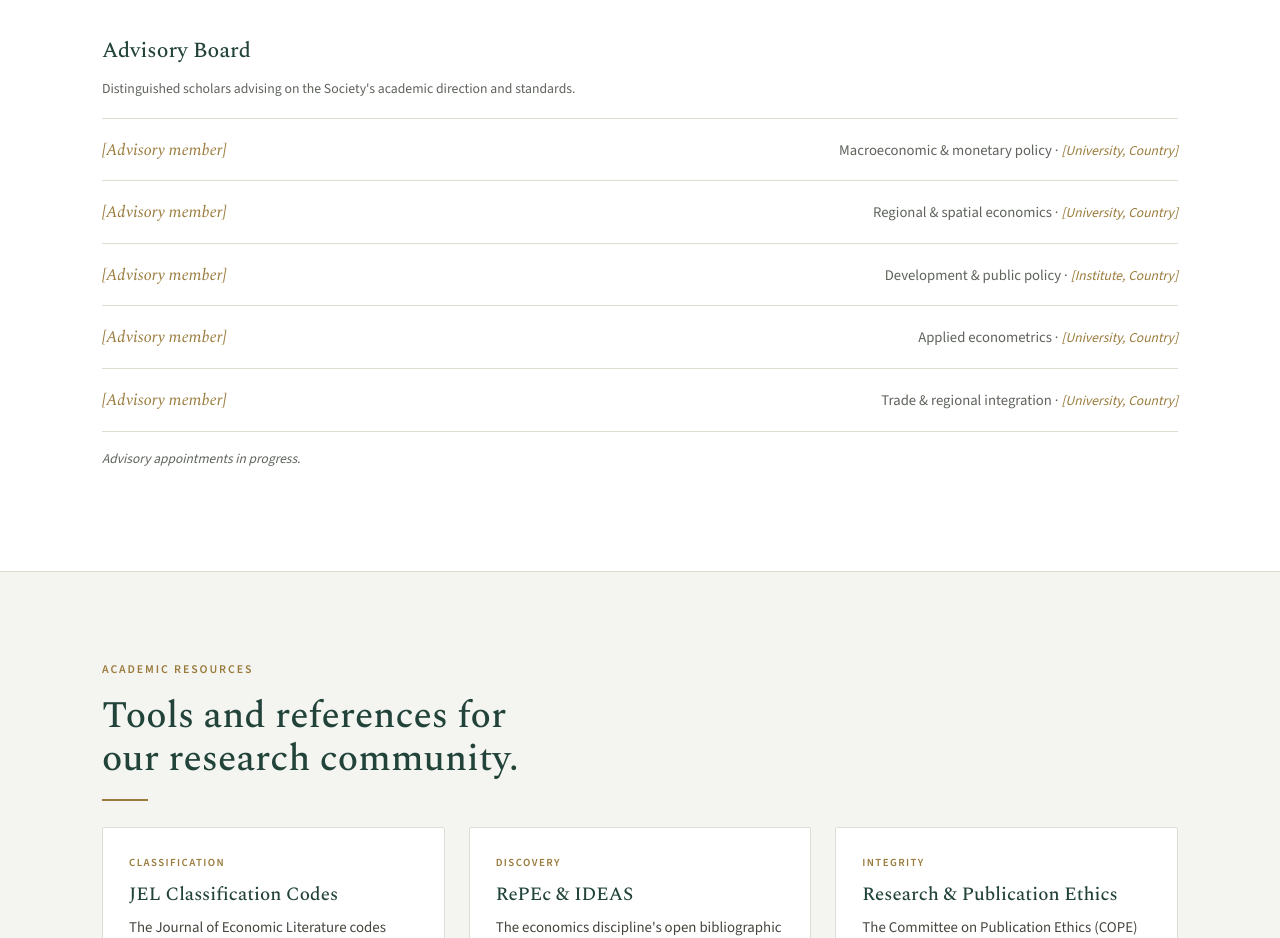
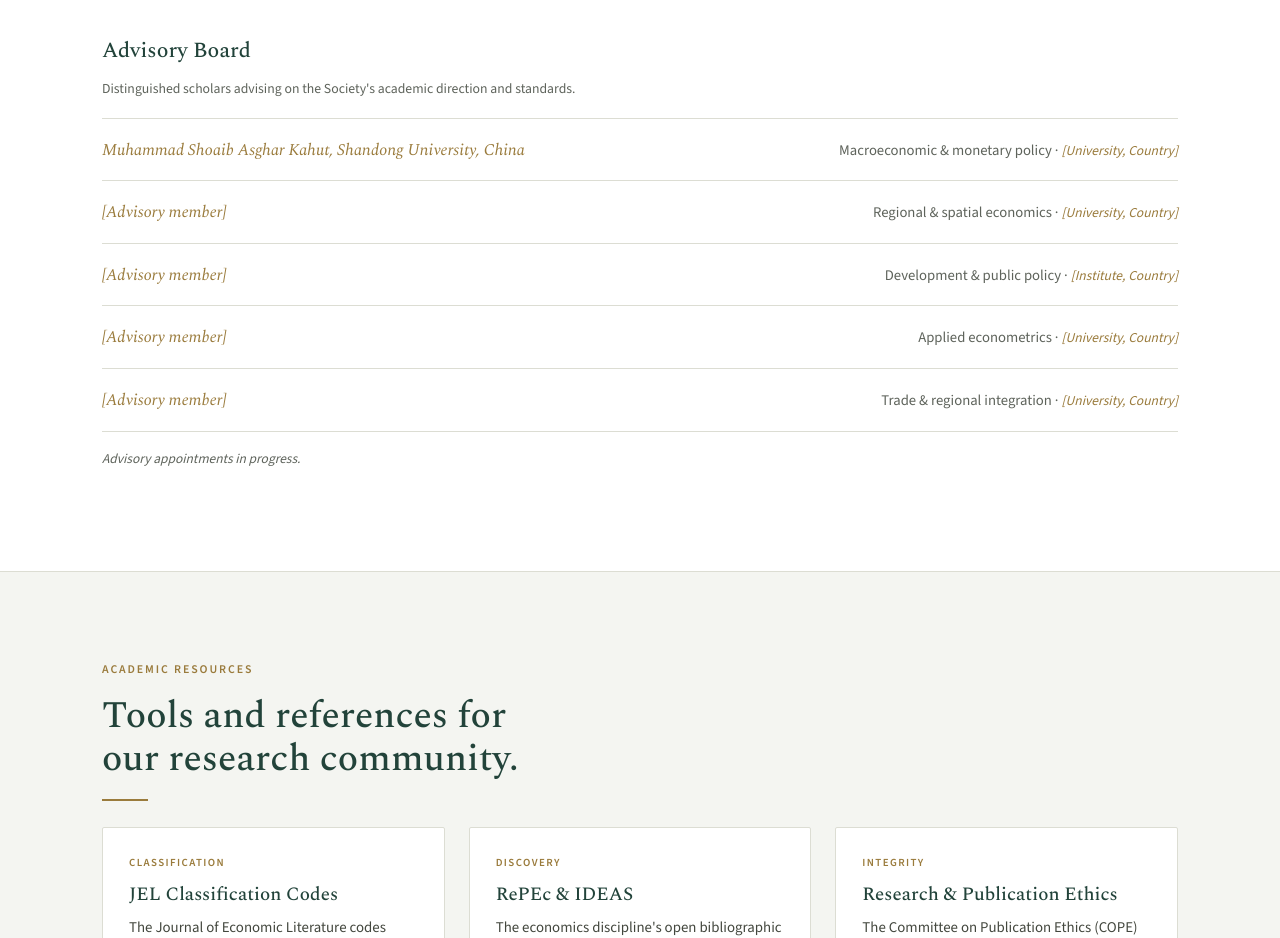
Before and after one commit to ahmadNJU/SERPI, a plain HTML site: page index.html in a window 1280 px wide. Shown: the part 2320-3258 px from the top of the page. Drawn offline with nearby package versions, Linux system fonts and the light colour scheme.

Commit message:
Update index.html

```diff
--- a/index.html
+++ b/index.html
@@ -286,7 +286,7 @@
       <h3 class="sub">Advisory Board</h3>
       <p class="note">Distinguished scholars advising on the Society's academic direction and standards.</p>
       <ul class="members">
-        <li><span class="mn"><span class="ph">[Advisory member]</span></span><span class="ma">Macroeconomic &amp; monetary policy &middot; <span class="ph">[University, Country]</span></span></li>
+        <li><span class="mn"><span class="ph">Muhammad Shoaib Asghar Kahut, Shandong University, China</span></span><span class="ma">Macroeconomic &amp; monetary policy &middot; <span class="ph">[University, Country]</span></span></li>
         <li><span class="mn"><span class="ph">[Advisory member]</span></span><span class="ma">Regional &amp; spatial economics &middot; <span class="ph">[University, Country]</span></span></li>
         <li><span class="mn"><span class="ph">[Advisory member]</span></span><span class="ma">Development &amp; public policy &middot; <span class="ph">[Institute, Country]</span></span></li>
         <li><span class="mn"><span class="ph">[Advisory member]</span></span><span class="ma">Applied econometrics &middot; <span class="ph">[University, Country]</span></span></li>
```
